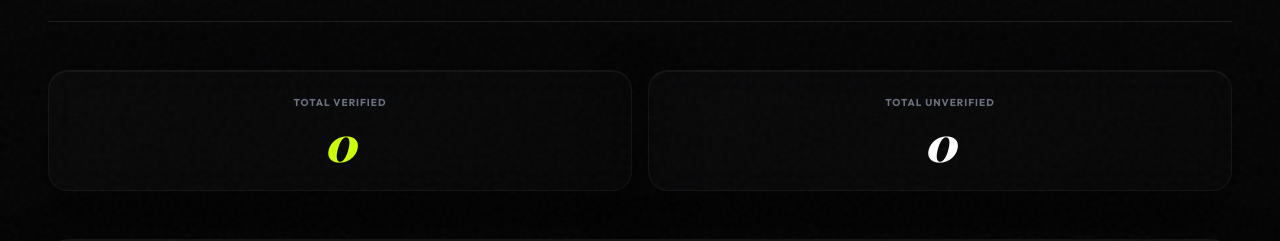
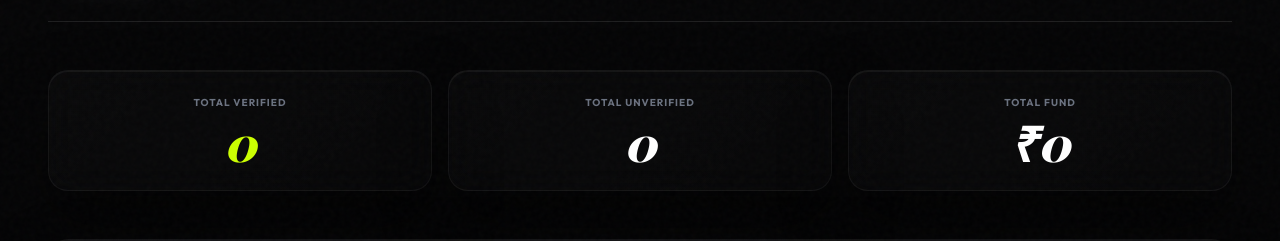
Before and after one commit to avi-dev-machine/heritagepremierleague, a Next.js app: page /admin/dashboard in a window 1280 px wide. Shown: the part 122-363 px from the top of the page. Built offline with nearby package versions, Linux system fonts and the light colour scheme; no server answers; sample sign-in values are in the browser's storage; a web font is replaced by a local one.

Commit message:
feat: add total fund card to admin dashboard

```diff
--- a/src/app/admin/dashboard/page.tsx
+++ b/src/app/admin/dashboard/page.tsx
@@ -55,7 +55,7 @@ export default function AdminDashboard() {
           </button>
         </header>
 
-        <div className="grid grid-cols-2 gap-4">
+        <div className="grid grid-cols-1 md:grid-cols-3 gap-4">
           <div className="glass-panel p-6 flex flex-col items-center justify-center border border-white/5">
             <p className="text-[10px] text-gray-500 uppercase tracking-widest mb-2 font-bold">Total Verified</p>
             <p className="text-4xl md:text-5xl font-black font-serif italic text-volt">{players.filter(p => p.payment_verified).length}</p>
@@ -63,6 +63,10 @@ export default function AdminDashboard() {
           <div className="glass-panel p-6 flex flex-col items-center justify-center border border-white/5">
             <p className="text-[10px] text-gray-500 uppercase tracking-widest mb-2 font-bold">Total Unverified</p>
             <p className="text-4xl md:text-5xl font-black font-serif italic text-white">{players.filter(p => !p.payment_verified && p.auction_status !== 'rejected').length}</p>
+          </div>
+          <div className="glass-panel p-6 flex flex-col items-center justify-center border border-white/5">
+            <p className="text-[10px] text-gray-500 uppercase tracking-widest mb-2 font-bold">Total Fund</p>
+            <p className="text-4xl md:text-5xl font-black font-serif italic text-magenta">₹{players.filter(p => p.payment_verified).length * 250}</p>
           </div>
         </div>
 
```
